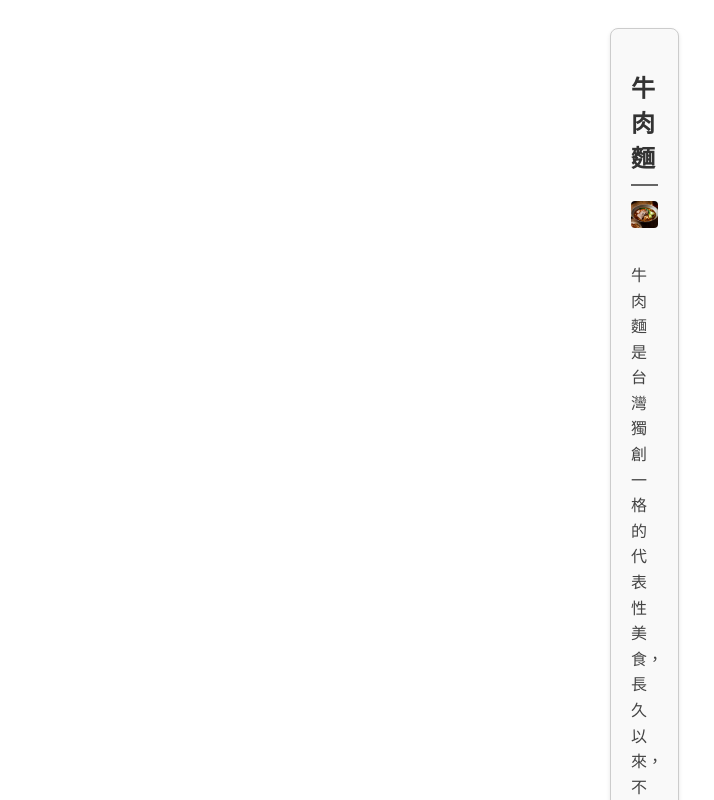
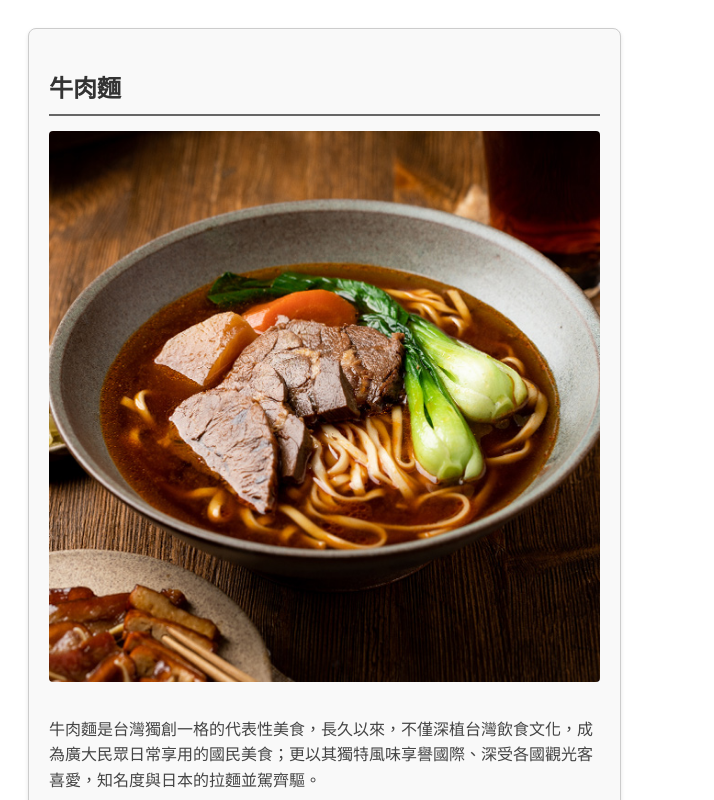
Before and after one commit to xxuu345/hello, a plain HTML site: page ox1.html in a window 1280 px wide. Shown: the top 800 px of the page, without its empty margins (0-714 px from the left). Drawn offline with Linux system fonts and the light colour scheme.

Commit message:
Update ox1.html

```diff
--- a/ox1.html
+++ b/ox1.html
@@ -7,8 +7,8 @@
     <style>
         /* 整體容器設定 */
         .container {
-            width: 1200%;
-            max-width: 100px;
+            width: 100%;
+            max-width: 2400px;
             margin: 0 auto;
             padding: 20px;
             box-sizing: border-box;
```
